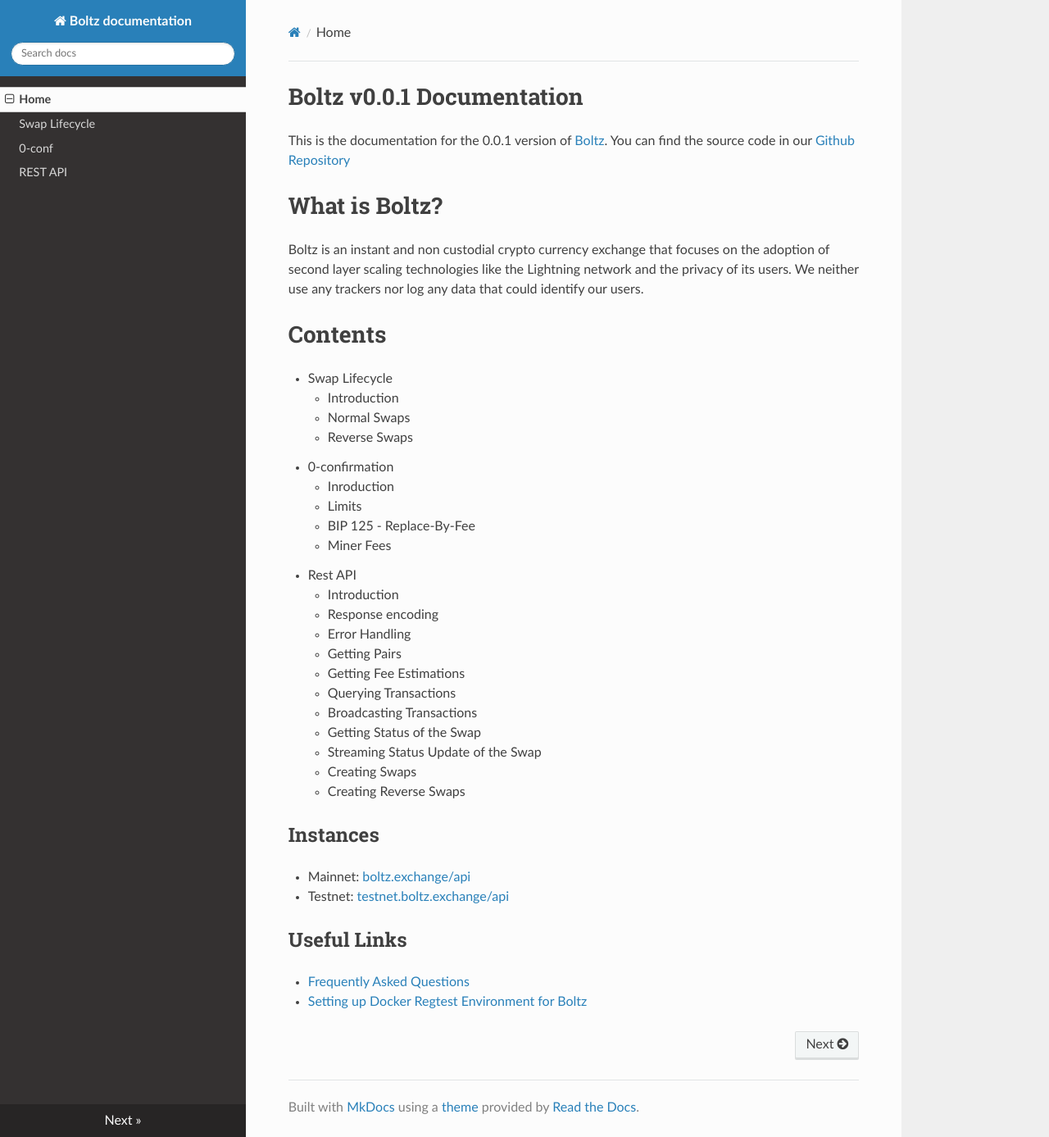
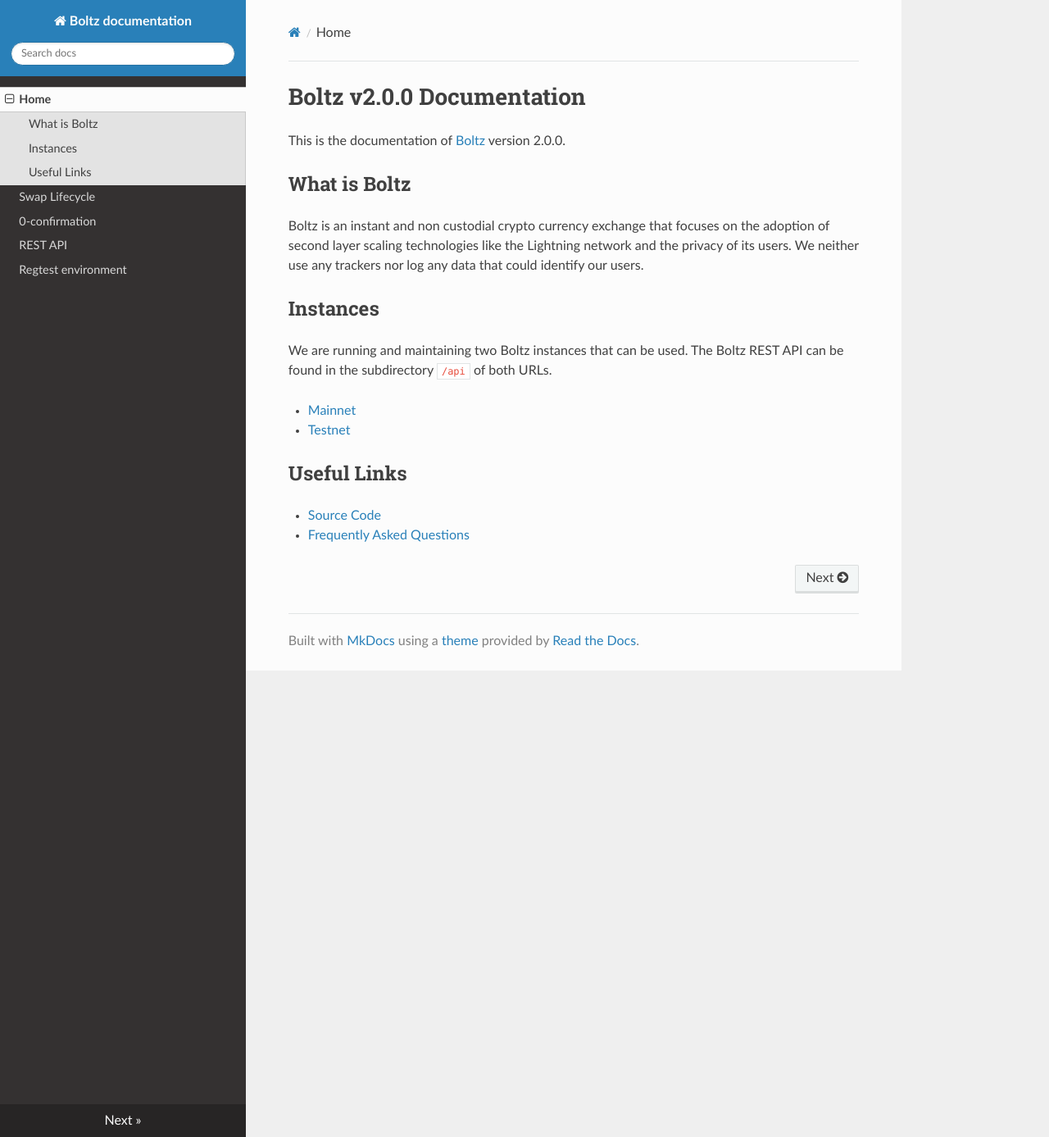
Before and after one commit to BoltzExchange/boltz-backend, an MkDocs documentation site: the page built from docs/index.md, in a window 1280 px wide and 1387 px high. Shown: the whole window at 82% size. Built offline with MkDocs 1.6.1, drawn with Linux system fonts in a browser that asks for light colours; nearby versions of some CDN libraries.

Commit message:
docs: move Regtest Docker environment wiki page

```diff
--- a/docs/index.md
+++ b/docs/index.md
@@ -1,42 +1,19 @@
-# Boltz v0.0.1 Documentation
+# Boltz v2.0.0 Documentation
 
-This is the documentation for the 0.0.1 version of [Boltz](https://boltz.exchange). You can find the source code in our [Github Repository](https://github.com/BoltzExchange)
+This is the documentation of [Boltz](https://boltz.exchange) version 2.0.0.
 
-# What is Boltz?
+## What is Boltz
 
 Boltz is an instant and non custodial crypto currency exchange that focuses on the adoption of second layer scaling technologies like the Lightning network and the privacy of its users. We neither use any trackers nor log any data that could identify our users.
 
-# Contents
-
-* Swap Lifecycle
-    * Introduction
-    * Normal Swaps
-    * Reverse Swaps
-* 0-confirmation
-    * Inroduction
-    * Limits
-    * BIP 125 - Replace-By-Fee
-    * Miner Fees
-* Rest API
-    * Introduction
-    * Response encoding
-    * Error Handling
-    * Getting Pairs
-    * Getting Fee Estimations
-    * Querying Transactions
-    * Broadcasting Transactions
-    * Getting Status of the Swap
-    * Streaming Status Update of the Swap
-    * Creating Swaps
-    * Creating Reverse Swaps
-
-
 ## Instances
 
-- Mainnet: [boltz.exchange/api](https://boltz.exchange/api)
-- Testnet: [testnet.boltz.exchange/api](https://testnet.boltz.exchange/api)
+We are running and maintaining two Boltz instances that can be used. The Boltz REST API can be found in the subdirectory `/api` of both URLs.
+
+* [Mainnet](https://boltz.exchange)
+* [Testnet](https://testnet.boltz.exchange)
 
 ## Useful Links
 
+* [Source Code](https://github.com/boltzExchange)
 * [Frequently Asked Questions](https://boltz.exchange/faq)
-* [Setting up Docker Regtest Environment for Boltz](https://github.com/BoltzExchange/boltz-backend/wiki/Docker-regtest-environment)
--- a/mkdocs.yml
+++ b/mkdocs.yml
@@ -4,5 +4,6 @@
 nav:
   - Home: index.md
   - Swap Lifecycle: lifecycle.md
-  - 0-conf: 0-conf.md
+  - 0-confirmation: 0-confirmation.md
   - REST API: api.md
+  - Regtest environment: regtest.md
```
Also changed, not shown: docs/0-confirmation.md (renamed from docs/0-conf.md, +2 -2 lines), docs/api.md (+18 -13 lines), docs/lifecycle.md (+6 -6 lines), docs/regtest.md (added, +71 -0 lines), 1 other file.
